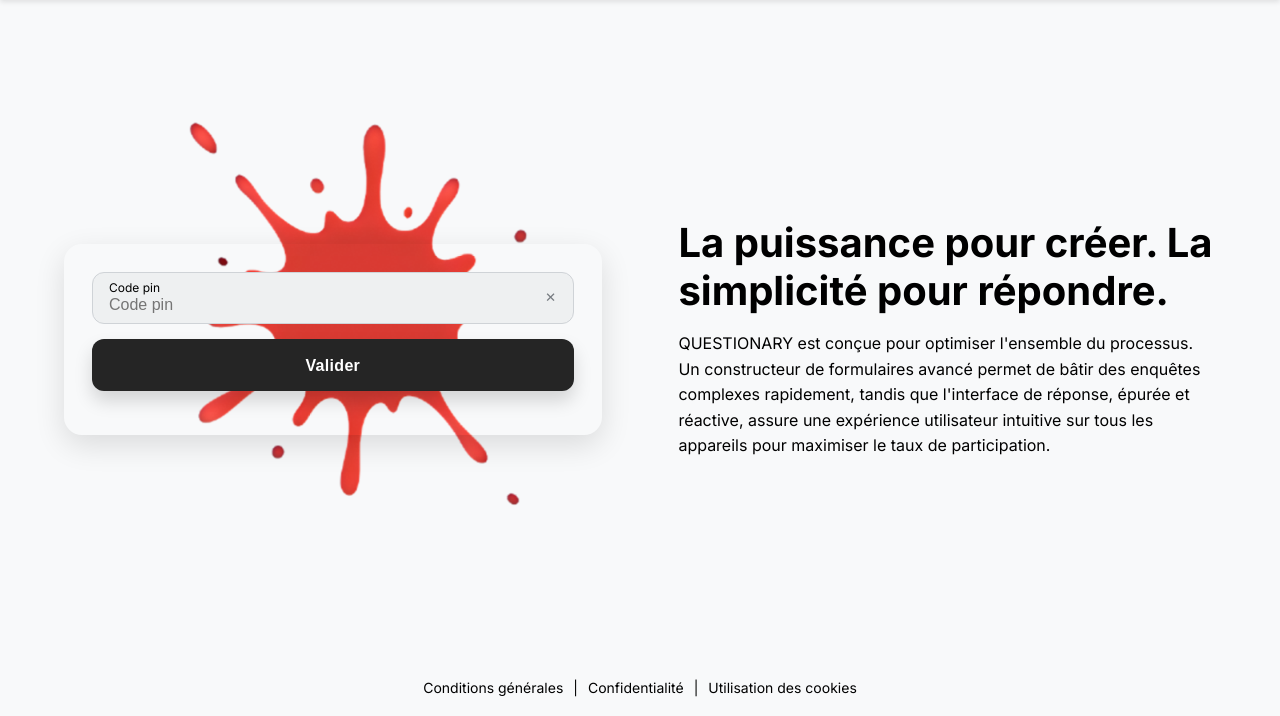
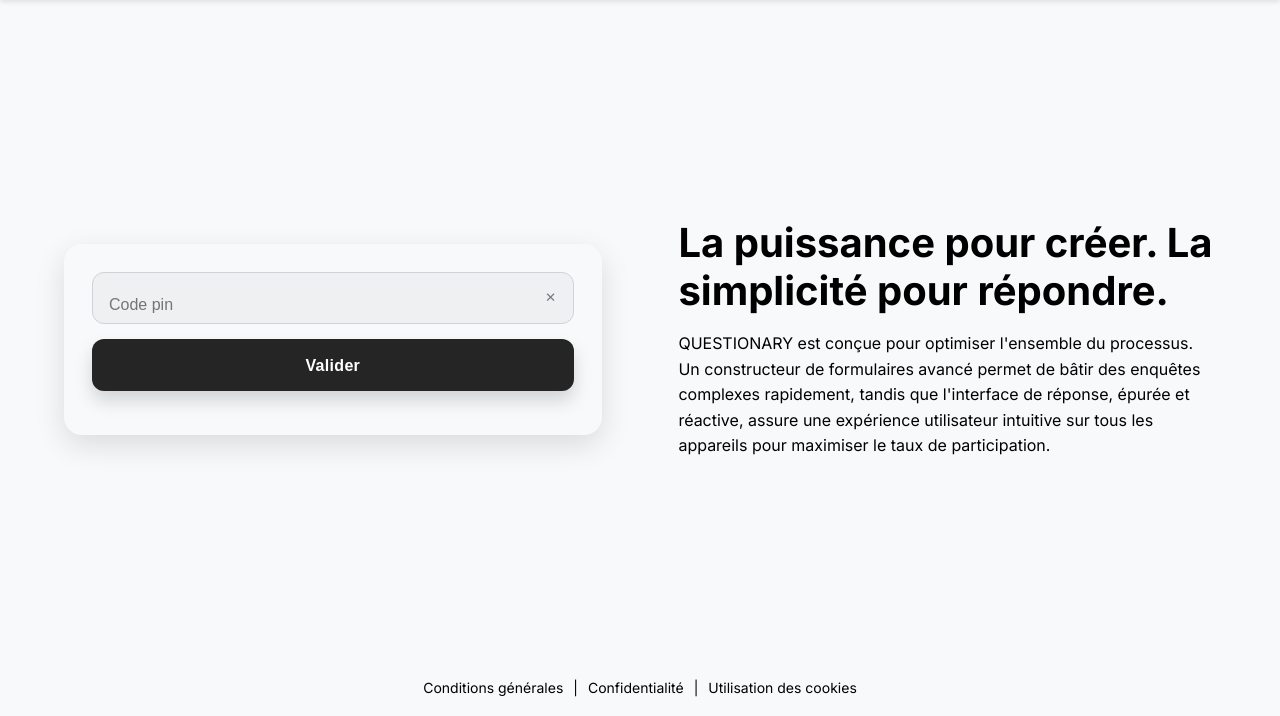
Before and after one commit to Mdeterne/Web-app-questionary, a PHP site: page / in a window 1280 px wide. Shown: the part 84-800 px from the top of the page. Run offline with PHP 8.4, Linux system fonts and the light colour scheme.

Commit message:
Supression de la tache page d'acceuil

```diff
--- a/src/Views/Acceuil/home.php
+++ b/src/Views/Acceuil/home.php
@@ -29,14 +29,11 @@
 
   <main class="center">
     <div class="content-grid">
-      <div class="splash-bg" aria-hidden="true"></div>
-
       <section class="card" role="region" aria-label="Accéder à un questionnaire">
-
-
         <form method="POST" action="?c=home&a=valider">
           <div class="input-wrap">
-            <label for="pin" class="input-label">Code pin</label>
+            <label for="pin" class="input-label"></label>
+
             <input
               id="pin"
               name="pin"
```
Also changed, not shown: ressources/splash.png (deleted), 2 other files.
